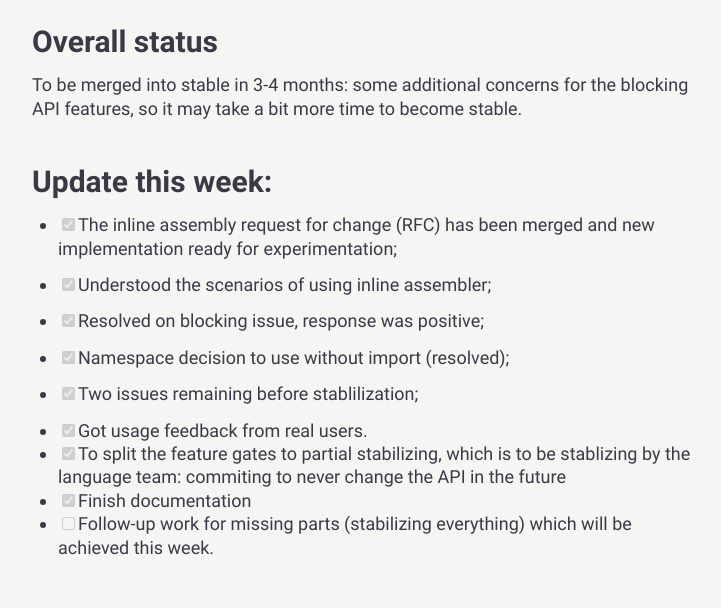
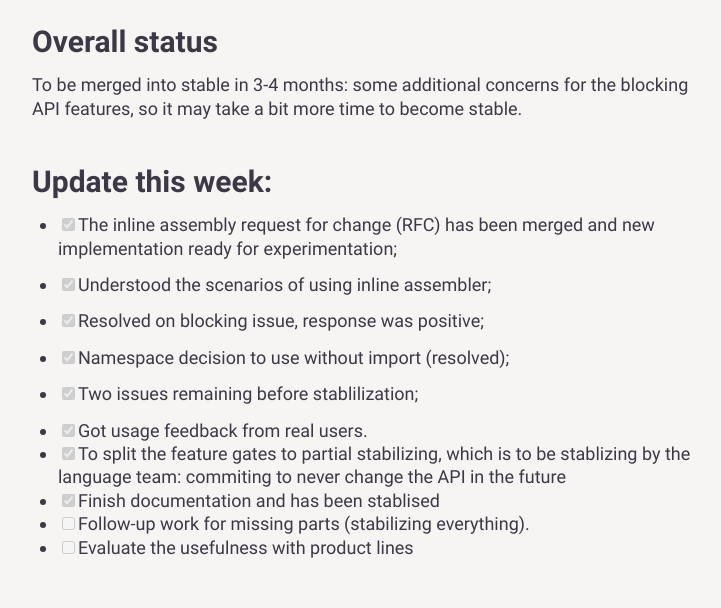
Before and after one commit to yijunyu/trusted-programming.github.io, a Jekyll site: the page built from articles/work-in-progress/Compiler/InlineAssembler.md, in a window 1280 px wide. Shown: the part 812-1420 px from the top of the page, without its empty margins (273-994 px from the left). Built offline with Jekyll 4.4.1, drawn with Linux system fonts in a browser that asks for light colours.

Commit message:
Update InlineAssembler.md

```diff
--- a/articles/work-in-progress/Compiler/InlineAssembler.md
+++ b/articles/work-in-progress/Compiler/InlineAssembler.md
@@ -48,5 +48,6 @@ To be merged into stable in 3-4 months: some additional concerns for the blockin
 
 - [x] Got usage feedback from real users.
 - [x] To split the feature gates to partial stabilizing, which is to be stablizing by the language team: commiting to never change the API in the future
-- [x] Finish documentation
-- [ ] Follow-up work for missing parts (stabilizing everything) which will be achieved this week.
+- [x] Finish documentation and has been stablised
+- [ ] Follow-up work for missing parts (stabilizing everything).
+- [ ] Evaluate the usefulness with product lines
```
